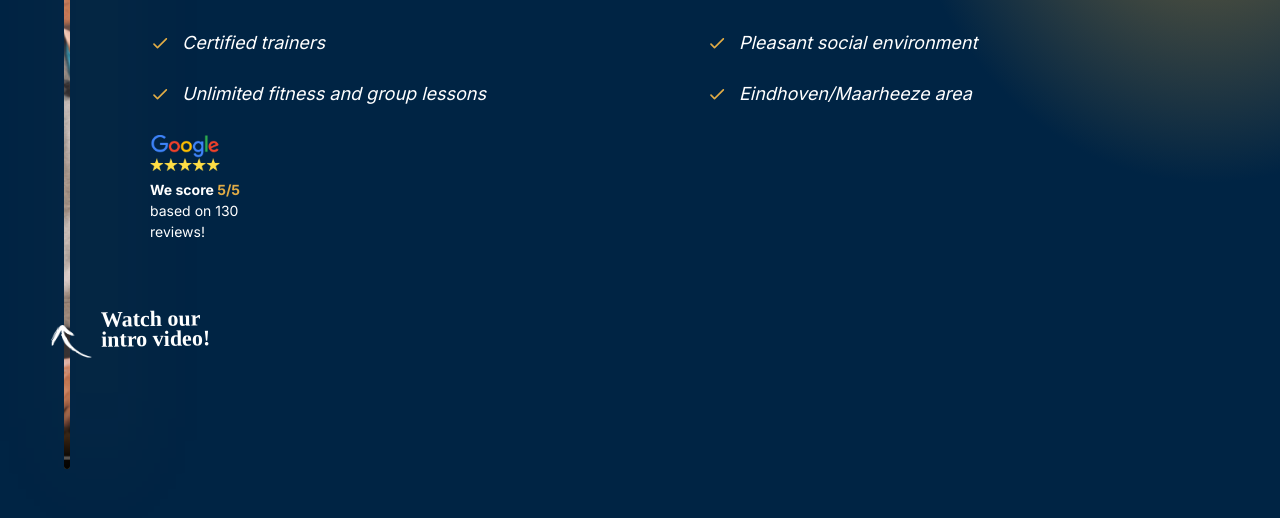
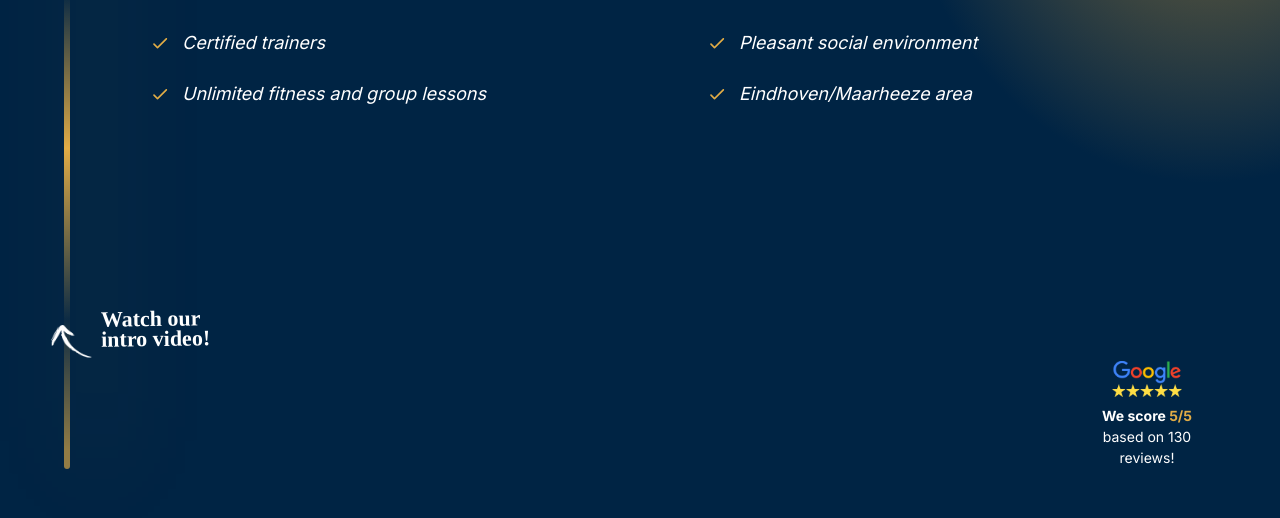
Before and after one commit to Gideon040/potentia-gym, a Next.js app: page / in a window 1280 px wide. Shown: the part 6923-7441 px from the top of the page. Built offline with nearby package versions, Linux system fonts and the light colour scheme.

Commit message:
jsx error

```diff
--- a/app/components/CTABanner.tsx
+++ b/app/components/CTABanner.tsx
@@ -9,35 +9,38 @@ const CTABanner = () => {
 
         {/* Rounded Banner with Gradient Border */}
         <div
-          className="relative overflow-hidden flex flex-col lg:flex-row items-center"
+          className="relative overflow-hidden flex flex-col lg:flex-row items-center rounded-[40px] lg:rounded-[80px] min-h-[500px] lg:min-h-[450px]"
           style={{
-            borderRadius: '40px',
-            minHeight: '500px',
             border: '2px solid transparent',
             background: `
               radial-gradient(circle at 85% 50%, rgba(225, 172, 70, 0.3) 0%, #002444 60%) padding-box,
               linear-gradient(265.64deg, #E1AC46 37.95%, rgba(225, 172, 70, 0) 78.68%) border-box
             `
           }}
-          // Desktop border radius override
-          className="lg:!rounded-[80px] lg:!min-h-[450px]"
         >
-          {/* Team Image - Background on mobile, Right side on desktop */}
-          <div className="absolute inset-0 lg:right-0 lg:left-auto lg:top-0 lg:bottom-0 lg:w-2/3">
+          {/* Team Image */}
+          <div className="absolute inset-0 lg:right-0 lg:left-auto lg:w-2/3">
+            <div className="relative w-full h-full">
               <Image
                 src="/full team.png"
                 alt="Potentia Team"
                 fill
-              className="object-cover object-center lg:object-right"
+                className="object-cover object-center lg:object-right opacity-40 lg:opacity-100"
                 style={{
                   borderRadius: '40px',
-                opacity: 0.4 // Dimmed on mobile for text readability
                 }}
-              // Desktop: full opacity and different border radius
-              className="lg:!opacity-100 lg:!rounded-r-[80px] lg:!rounded-l-none"
               />
+              {/* Desktop rounded corners */}
+              <style jsx>{`
+                @media (min-width: 1024px) {
+                  img {
+                    border-radius: 0 80px 80px 0 !important;
+                  }
+                }
+              `}</style>
+            </div>
 
-            {/* Gradient Overlay - Mobile only for text readability */}
+            {/* Gradient Overlay - Mobile only */}
             <div
               className="absolute inset-0 lg:hidden"
               style={{
@@ -45,7 +48,7 @@ const CTABanner = () => {
               }}
             />
 
-            {/* Potentia Logo Overlay - Desktop Only */}
+            {/* Potentia Logo - Desktop Only */}
             <div className="hidden lg:block absolute bottom-8 right-8">
               <div className="relative" style={{ width: '200px', height: '100px' }}>
                 <Image
@@ -69,9 +72,8 @@ const CTABanner = () => {
             </div>
           </div>
 
-          {/* Content - Centered on mobile, Left side on desktop */}
+          {/* Content */}
           <div className="relative z-10 px-6 sm:px-8 lg:px-20 py-12 lg:py-16 w-full lg:max-w-xl text-center lg:text-left">
-            {/* Small Title */}
             <p
               className="text-gym-gold text-xs sm:text-sm tracking-[0.3em] uppercase mb-4 lg:mb-6"
               style={{ fontFamily: 'Inter', fontWeight: 400 }}
@@ -79,7 +81,6 @@ const CTABanner = () => {
               Unleash your potential
             </p>
 
-            {/* Main Heading */}
             <h2
               className="text-white mb-6 lg:mb-8 text-3xl sm:text-4xl lg:text-[48px] leading-tight lg:leading-[56px]"
               style={{
@@ -90,7 +91,6 @@ const CTABanner = () => {
               Join Potentia gym to discover the strength within you!
             </h2>
 
-            {/* CTA Button */}
             <div className="flex justify-center lg:justify-start">
               <PrimaryButton variant="solid">
                 Get Started
@@ -98,7 +98,7 @@ const CTABanner = () => {
             </div>
           </div>
 
-          {/* Mobile Logo - Bottom Center */}
+          {/* Mobile Logo */}
           <div className="lg:hidden absolute bottom-6 left-1/2 transform -translate-x-1/2">
             <div className="relative" style={{ width: '150px', height: '75px' }}>
               <Image
--- a/app/components/IntroVideo.tsx
+++ b/app/components/IntroVideo.tsx
@@ -27,18 +27,15 @@ const IntroVideo = () => {
           <div className="relative flex-shrink-0 w-full lg:w-auto">
             {/* Video with Gradient Border */}
             <div
-              className="relative overflow-hidden mx-auto"
+              className="relative overflow-hidden mx-auto h-[500px] lg:h-[650px]"
               style={{
                 width: '100%',
                 maxWidth: '364px',
-                height: '500px',
                 borderRadius: '25px',
                 border: '3px solid transparent',
                 background: 'linear-gradient(#002444, #002444) padding-box, linear-gradient(177.23deg, #E1AC46 2.31%, rgba(225, 172, 70, 0) 26.02%, #E1AC46 50.64%, rgba(225, 172, 70, 0.05) 77.09%, rgba(225, 172, 70, 0.65) 97.15%) border-box',
                 boxShadow: '30px 5px 99px 0px rgba(225, 172, 70, 0.35)',
               }}
-              // Desktop height override
-              className="lg:!h-[650px]"
             >
               <Image
                 src="/intro video.png"
@@ -114,7 +111,7 @@ const IntroVideo = () => {
                       width={18}
                       height={18}
                       alt=""
-                      className="flex-shrink-0 lg:w-5 lg:h-5"
+                      className="flex-shrink-0 w-[18px] h-[18px] lg:w-[20px] lg:h-[20px]"
                     />
                     <p
                       className="text-sm lg:text-[18px] leading-relaxed lg:leading-[35px]"
@@ -130,14 +127,13 @@ const IntroVideo = () => {
                 ))}
               </div>
 
-              {/* Google Reviews Badge - Mobile: Below content, Desktop: Absolute */}
+              {/* Google Reviews Badge */}
               <div
-                className="flex flex-col items-center text-center mt-8 lg:mt-0 lg:absolute"
+                className="flex flex-col items-center text-center mt-8 mx-auto lg:absolute lg:right-0"
                 style={{
                   width: '138px',
+                  top: '518px'
                 }}
-                // Desktop positioning
-                className="lg:top-[518px] lg:right-0"
               >
                 {/* Google Logo */}
                 <Image
```
Lines whose indentation alone changed are shown as unchanged.
